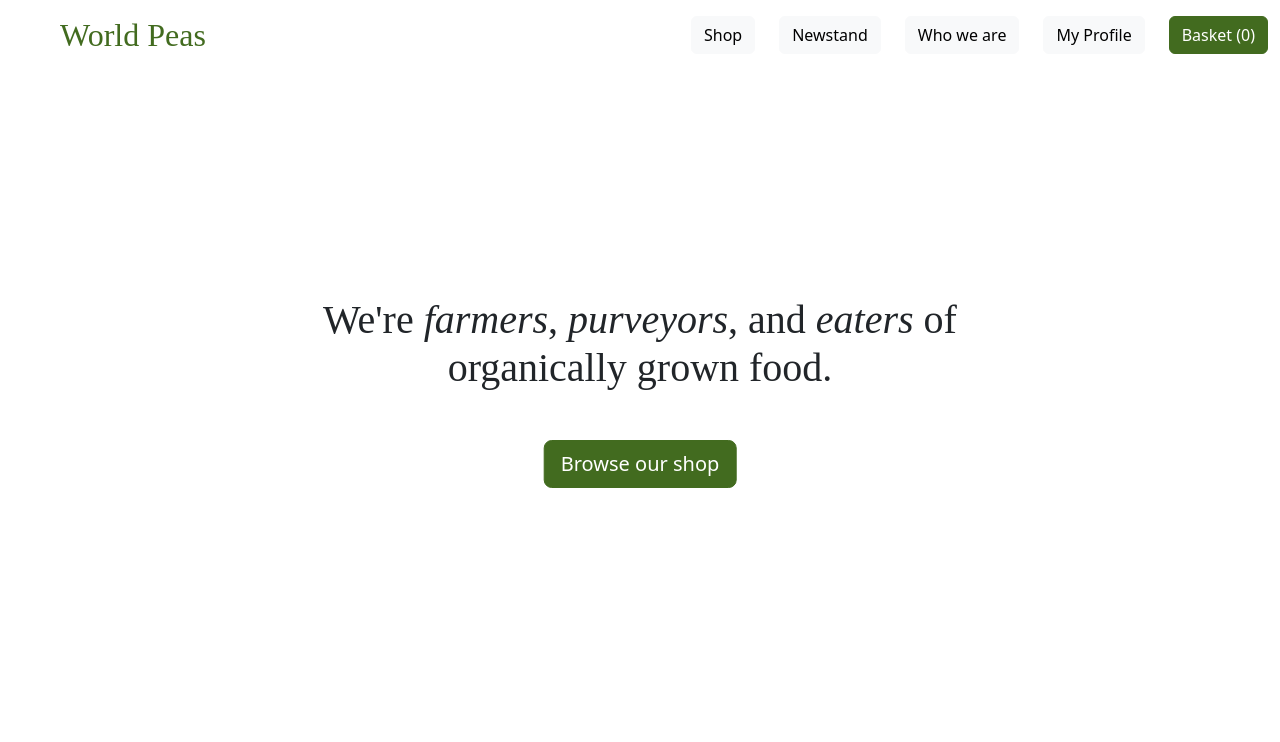
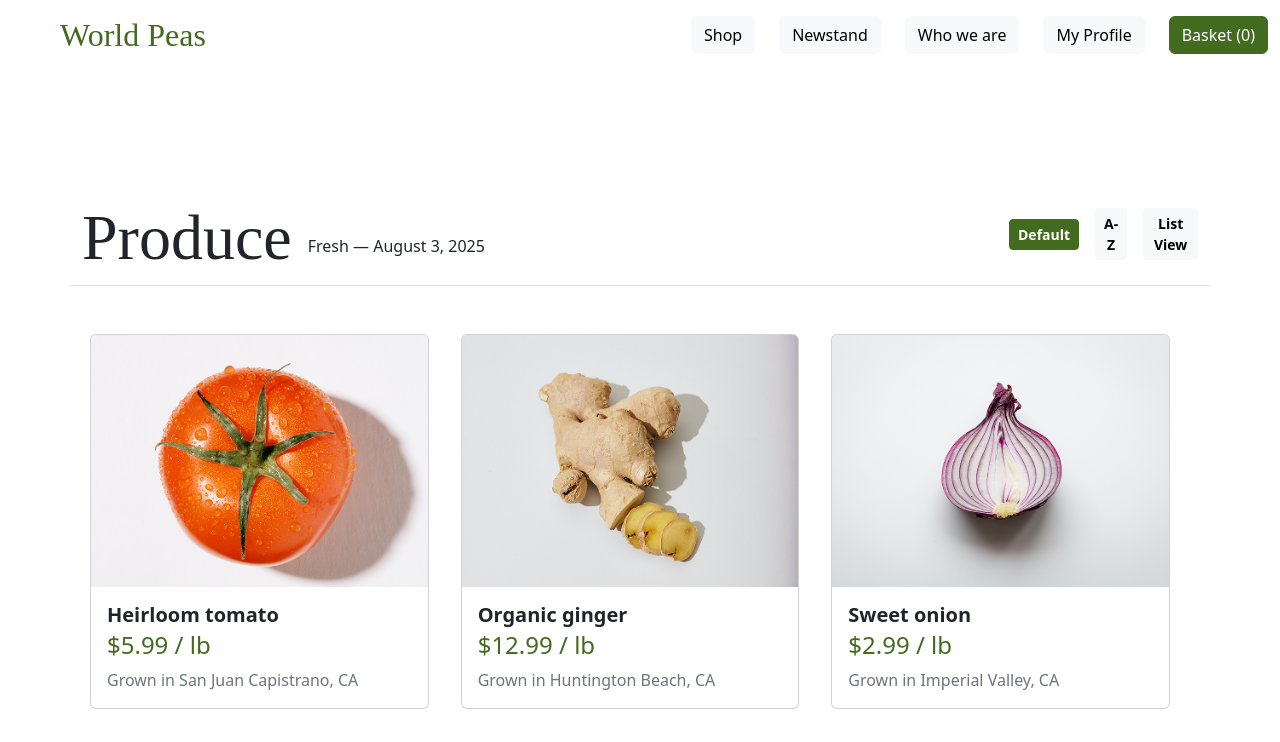
Before and after one commit to Boommage/World-Peas, a React (Vite) app: page /shop in a window 1280 px wide. Shown: the top 742 px of the page. Built offline with nearby package versions, Linux system fonts and the light colour scheme.

Commit message:
Configured React Router
Implemented React Router. Now pages will persist within reloads and links like "/shop" are possible.

```diff
--- a/src/App.tsx
+++ b/src/App.tsx
@@ -1,13 +1,10 @@
 import { useEffect, useState } from "react"
-import Home from "./components/Home"
 import Layout from "./components/Layout"
-import Shop from "./components/Shop"
 import { type CartItem } from "./utils/Food"
-import Cart from "./components/Cart"
+import { Outlet } from "react-router-dom"
 
 function App() {
 
-  const [tab, setTab] = useState("")
   const [cart, setCart] = useState<CartItem[]>(() => {
     const userCart = localStorage.getItem("user")
     return userCart ? JSON.parse(userCart) : []
@@ -38,26 +35,10 @@ function App() {
     )
   }
 
-  function changeTab(x: string) {
-    setTab(x)
-  }
-
   return (
-    <>
-      <Layout changeTab={changeTab} cartSize={cart.length}>
-        {(!tab && <Home setTab={setTab}/>)}
-        {(tab === "shop" && <Shop
-          setCart={setCartHelper}
-          cartContent={cart}
-          changeLbs={changeLbs}
-        />)}
-        {(tab === "cart" && <Cart
-          cartContent={cart}
-          changeLbs={changeLbs}
-          removeItem={removeItem}
-        />)}
+      <Layout cartSize={cart.length}>
+        <Outlet context={{ cart, setCartHelper, changeLbs, removeItem }}/>
       </Layout>
-    </>
   )
 }
 
--- a/src/components/Cart.tsx
+++ b/src/components/Cart.tsx
@@ -1,17 +1,13 @@
 import { Col, Container, Row, Stack } from "react-bootstrap";
-import { type CartItem } from "../utils/Food";
+import { type CartContextType} from "../utils/Food";
 import CartCard from "./CartCard";
 import SummaryCard from "./SummaryCard";
 import "../utils/WP.css"
+import { useOutletContext } from "react-router-dom";
 
+export default function Cart() {
 
-interface CartProps {
-    cartContent: CartItem[]
-    changeLbs: (target: CartItem, newLbs: number) => void
-    removeItem: (target: CartItem) => void
-}
-
-export default function Cart({cartContent, changeLbs, removeItem}: CartProps) {
+    const { cart } = useOutletContext<CartContextType>();
 
     return (
         <Container>
@@ -19,22 +15,22 @@ export default function Cart({cartContent, changeLbs, removeItem}: CartProps) {
                 <Col xs={9}>
                     <Stack direction="horizontal" gap={3}>
                         <h1 className="text-start world-peas-font">Basket</h1>
-                        <p className="mt-4">{cartContent.length} {(cartContent.length === 1 ? "item" : "items")}</p>
+                        <p className="mt-4">{cart.length} {(cart.length === 1 ? "item" : "items")}</p>
                     </Stack>
                 </Col>
             </Row>
             <Row>
                 <Col xs={"auto"} md={8}>
                     <Stack gap={4} className="mt-5">
-                        {cartContent.map((item, index) => {
+                        {cart.map((item, index) => {
                             return (
-                                <CartCard cartData={item} key={index} changeLbs={changeLbs} removeItem={removeItem}/>
+                                <CartCard cartData={item} key={index}/>
                             )})
                         }
                     </Stack>
                 </Col>
                 <Col>
-                    {(cartContent.length === 0 ? "No Content" : <SummaryCard cartContent={cartContent}/>)}
+                    {(cart.length === 0 ? "" : <SummaryCard cartContent={cart}/>)}
                 </Col>
             </Row>
         </Container>
--- a/src/components/CartCard.tsx
+++ b/src/components/CartCard.tsx
@@ -1,16 +1,16 @@
 import { Card, Collapse, Dropdown, Stack } from "react-bootstrap";
-import { lbsOptions, type CartItem } from "../utils/Food";
+import { lbsOptions, type CartContextType, type CartItem } from "../utils/Food";
 import { useState } from "react";
 import "../utils/WP.css"
-
+import { useOutletContext } from "react-router-dom";
 
 interface CartCardProps {
     cartData: CartItem
-    changeLbs: (target: CartItem, newLbs: number) => void
-    removeItem: (target: CartItem) => void
 }
 
-export default function CartCard({cartData, changeLbs, removeItem}: CartCardProps) {
+export default function CartCard({cartData}: CartCardProps) {
+
+    const { changeLbs, removeItem } = useOutletContext<CartContextType>();
 
     const [open, setOpen] = useState(false)
     const [calculatedCost, setCalculatedCost] = useState(-1)
@@ -22,7 +22,6 @@ export default function CartCard({cartData, changeLbs, removeItem}: CartCardProp
 
     const initialCalcCost = parseFloat((Math.round((cartData.food.cost * cartData.lbs) * 100) / 100).toFixed(2))
 
-    //const calculatedCost = parseFloat((Math.round((cartData.food.cost * cartData.lbs) * 100) / 100).toFixed(2))
     return (
         <Card className="d-flex flex-row align-items-center">
             <Card.Img src={cartData.food.srcImg} className="w-25"/>
--- a/src/components/Home.tsx
+++ b/src/components/Home.tsx
@@ -1,11 +1,8 @@
 import { Button, Col, Container, Row, Image, Figure, Stack} from "react-bootstrap";
 import "../utils/WP.css"
+import { Link } from "react-router-dom";
 
-interface HomeProps {
-    setTab: (tab: string) => void
-}
-
-export default function Home({setTab}: HomeProps) {
+export default function Home() {
     return (
         <Container fluid>
             <h1 className="fs-1 text-center mt-5 pt-5 pb-3 world-peas-font">
@@ -16,11 +13,10 @@ export default function Home({setTab}: HomeProps) {
                 <br/>
                 organically grown food.
             </h1>
-            <Button size={"lg"}variant={"success"}
-            className="position-absolute start-50 translate-middle mt-5 wp-btn"
-            onClick={() => setTab("shop")}>
+            <Link to={"/shop"}><Button size={"lg"}variant={"success"}
+            className="position-absolute start-50 translate-middle mt-5 wp-btn">
                 Browse our shop
-                </Button>
+                </Button></Link>
 
             <div className="my-5 py-5"/>
             <div className="my-5 py-5"/>
--- a/src/components/Layout.tsx
+++ b/src/components/Layout.tsx
@@ -1,24 +1,23 @@
 import type { ReactNode } from "react"
 import { Button, Col, Container, Offcanvas, Row, Stack } from "react-bootstrap"
 import "../utils/WP.css"
+import { Link } from "react-router-dom"
 
 interface LayoutProps {
     children: ReactNode
     cartSize: number
-    changeTab: (tab: string) => void
-
 }
 
-export default function Layout({children, changeTab, cartSize}: LayoutProps) {
+export default function Layout({children, cartSize}: LayoutProps) {
 
 
     const headerButtons = (
         <Stack direction="horizontal" gap={4} >
-            <Button variant="light" onClick={() => changeTab("shop")}>Shop</Button>
+            <Link to="/shop"><Button variant="light">Shop</Button></Link>
             <Button variant="light">Newstand</Button>
-            <Button variant="light" onClick={() => changeTab("")}>Who we are</Button>
+            <Link to="/"><Button variant="light">Who we are</Button></Link>
             <Button variant="light">My Profile</Button>
-            <Button variant="success" onClick={() => changeTab("cart")} className="wp-btn">Basket ({cartSize})</Button>
+            <Link to="/cart"><Button variant="success" className="wp-btn">Basket ({cartSize})</Button></Link>
         </Stack>
     )
 
--- a/src/components/Shop.tsx
+++ b/src/components/Shop.tsx
@@ -1,19 +1,21 @@
 import { useState } from "react";
 import { Button, Col, Container, Row, Stack, Toast, ToastContainer } from "react-bootstrap";
-import { foodList, type CartItem } from "../utils/Food";
+import { type CartContextType, foodList } from "../utils/Food";
 import ShopCard from "./ShopCard";
 import "../utils/WP.css"
+import { useOutletContext } from "react-router-dom";
 
+export default function Shop() {
 
-interface ShopProps {
-    setCart: (item: CartItem) => void
-    cartContent: CartItem[]
-    changeLbs: (target: CartItem, newLbs: number) => void
-}
-
-export default function Shop({setCart, cartContent, changeLbs}: ShopProps) {
+    const { cart, setCartHelper, changeLbs } = useOutletContext<CartContextType>();
 
     const [toastArr, setToastArr] = useState<String[]>([])
+
+    const currentDate = new Date("2025-08-06T00:00:00-05:00");
+    const monthNames = [
+    "January", "February", "March", "April", "May", "June",
+    "July", "August", "September", "October", "November", "December"
+    ];
 
     function addToCart(amount: number, name: string) {
         let plural = " lbs"
@@ -30,7 +32,7 @@ export default function Shop({setCart, cartContent, changeLbs}: ShopProps) {
         if(!foodItem) {
             return
         }
-        const cartItem = cartContent.find(item => item.food.name === name)
+        const cartItem = cart.find(item => item.food.name === name)
         if(cartItem && cartItem.lbs === amount) {
             return
         }
@@ -40,7 +42,7 @@ export default function Shop({setCart, cartContent, changeLbs}: ShopProps) {
             setToastArr(prev => [...prev,message])
             return
         }
-        setCart({
+        setCartHelper({
                 food: foodItem,
                 lbs: amount
         })
@@ -55,7 +57,7 @@ export default function Shop({setCart, cartContent, changeLbs}: ShopProps) {
                 <Col xs={9}>
                     <Stack direction="horizontal" gap={3}>
                         <h1 className="text-start world-peas-font">Produce</h1>
-                        <p className="mt-4"><span className="fw-medium">Fresh</span> — August 21, 2023</p>
+                        <p className="mt-4"><span className="fw-medium">Fresh</span> — {monthNames[currentDate.getMonth()]} {currentDate.getDay()+","} {currentDate.getFullYear()}</p>
                     </Stack>
                 </Col>
                 <Col>
--- a/src/components/ShopCard.tsx
+++ b/src/components/ShopCard.tsx
@@ -50,7 +50,7 @@ export default function ShopCard({food, index, addToCart}: ShopCardProps) {
                                 <h5 className="mt-2 fst-italic">lbs</h5>
                             </Col>
                             <Col className="ms-4 ps-4">
-                                <Button variant={"success"} className="ms-4"
+                                <Button variant={"success"} className="ms-4 wp-btn"
                                 onClick={() => addToCart(lbs,food.name)}>
                                     Add to Cart
                                 </Button>
--- a/src/main.tsx
+++ b/src/main.tsx
@@ -3,8 +3,25 @@ import { createRoot } from 'react-dom/client'
 import 'bootstrap/dist/css/bootstrap.min.css';
 import App from './App.tsx'
 
+import Home from './components/Home.tsx';
+import Shop from './components/Shop.tsx';
+import Cart from './components/Cart.tsx';
+import { createBrowserRouter, RouterProvider } from 'react-router-dom';
+
+const router = createBrowserRouter([
+  {
+    path: "/",
+    element: <App/>,
+    children: [
+      { index: true, element: <Home/> },
+      { path: "shop", element: <Shop/> },
+      { path: "cart", element: <Cart/> },
+    ]
+  }
+])
+
 createRoot(document.getElementById('root')!).render(
   <StrictMode>
-    <App />
+    <RouterProvider router={router}/>
   </StrictMode>,
 )
```
Also changed, not shown: src/utils/Food.ts (+7 -0 lines), src/junk.txt.
